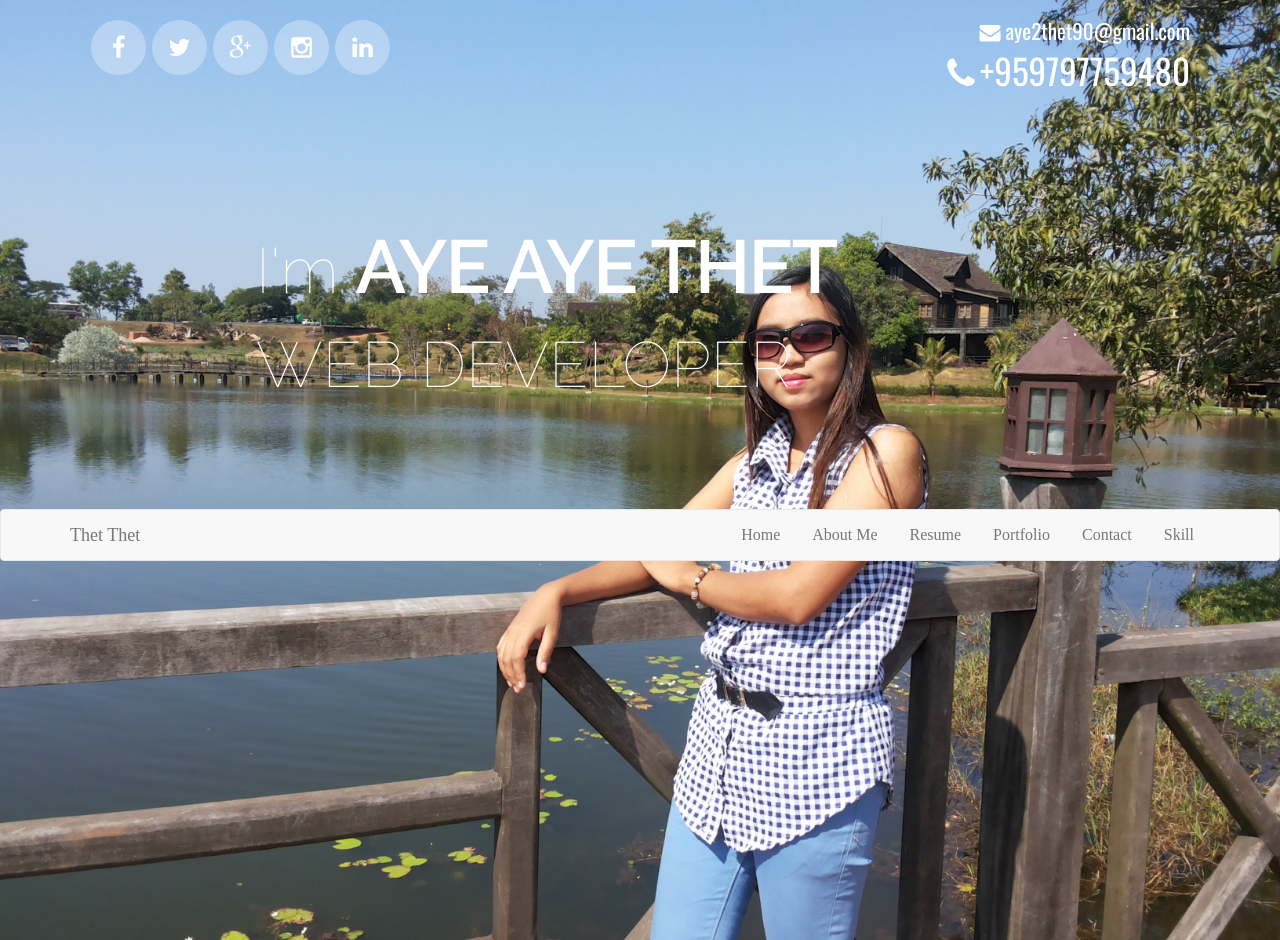
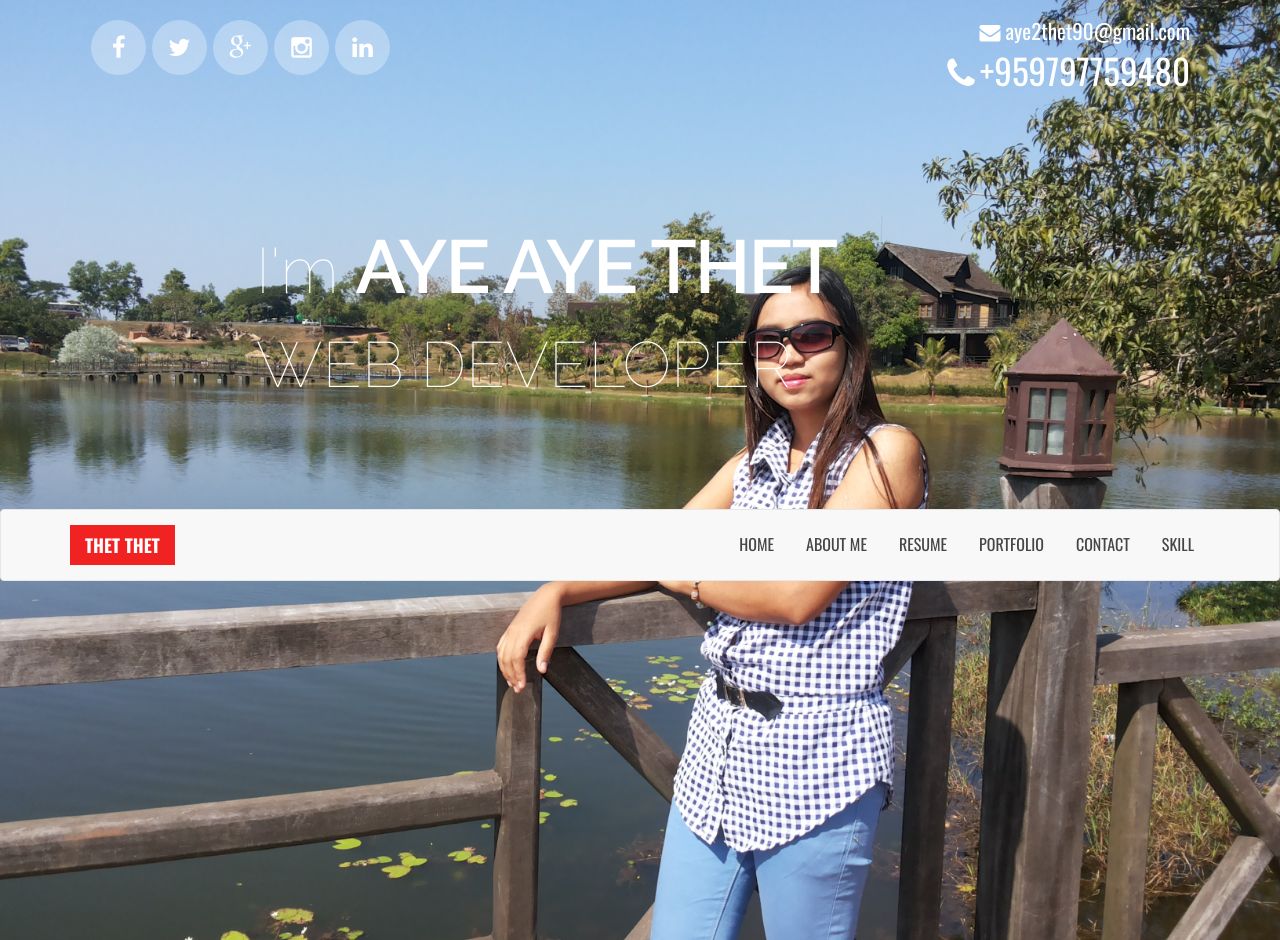
Before and after one commit to AyeAyeThet/ayeayethet.github.io, a PHP site: page / in a window 1280 px wide. Run offline with PHP 8.4, Linux system fonts and the light colour scheme.

Commit message:
Main Menu style changed

```diff
--- a/css/style.css
+++ b/css/style.css
@@ -8,6 +8,7 @@ body{
 }
 a{
 	text-decoration: none;
+
 }
 a:hover{
 	text-decoration: none!important;
@@ -112,4 +113,24 @@ span#bold {
 }
 #home #menu{
 	margin: 0;
+	  font-family: 'Oswald';
 }
+#main-menu #my_name {
+  color: #fff;
+  text-transform: Uppercase;
+  font-weight: 800;
+  background: #F02222;
+  display: block;
+  padding: 10px 15px;
+}
+.navbar-nav>li>a{
+	line-height: 38px!important;
+
+}
+.navbar-default .navbar-nav>li>a{
+	color: #454545!important;
+	text-transform: uppercase;
+}
+.navbar-brand{
+	height: auto!important;
+}
--- a/index.html
+++ b/index.html
@@ -93,7 +93,7 @@
 				                    <span class="icon-bar"></span>
 				                    <span class="icon-bar"></span>
 				                </button>
-				                <a class="navbar-brand" ><span>Thet Thet</span></a>
+				                <a class="navbar-brand" ><span id="my_name">Thet Thet</span></a>
 				            </div>
 
 				            <!-- Collect the nav links, forms, and other content for toggling -->
```
